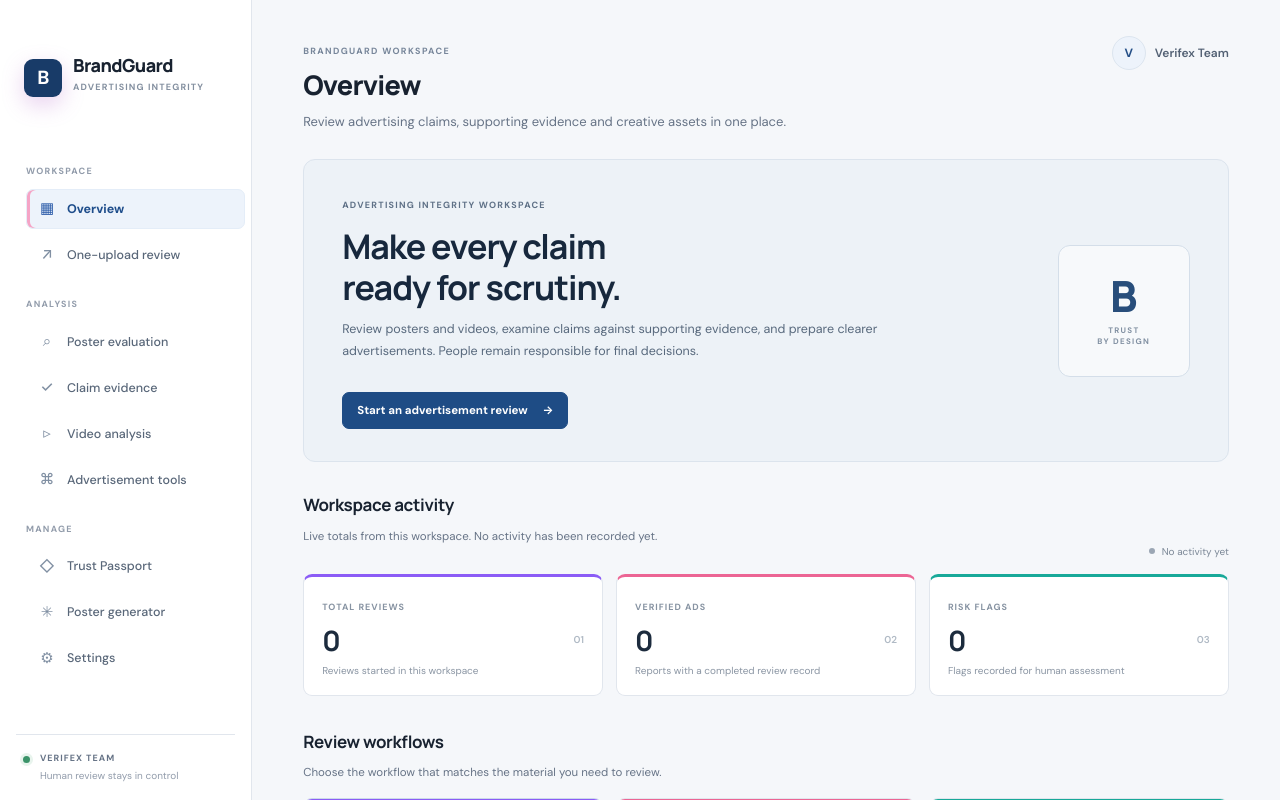
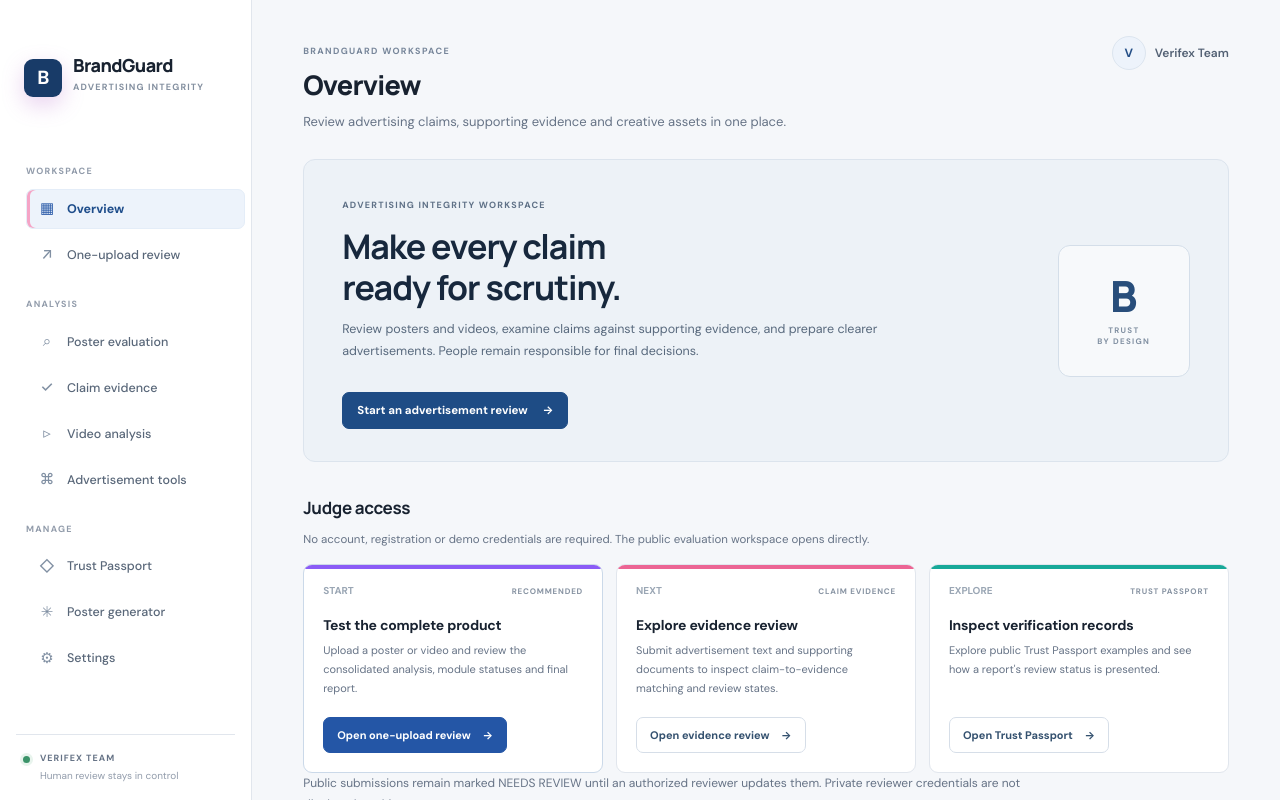
Before and after one commit to Sagarkrishna27/brandguard-verifex, a React (Vite) app: page / in a window 1280 px wide. Shown: the top 800 px of the page. Built offline with nearby package versions, Linux system fonts and the light colour scheme; no server answers.

Commit message:
Add clear no-login judge access and workflow shortcuts

```diff
--- a/src/components/Dashboard.jsx
+++ b/src/components/Dashboard.jsx
@@ -29,6 +29,40 @@ function Dashboard({ onNavigate }) {
           <span className="hero-symbol-mark">B</span>
           <span className="hero-symbol-caption">TRUST<br />BY DESIGN</span>
         </div>
+      </section>
+
+      <section className="workflow-section judge-access-section" aria-label="Judge access">
+        <div className="section-heading">
+          <h2>Judge access</h2>
+          <p>No account, registration or demo credentials are required. The public evaluation workspace opens directly.</p>
+        </div>
+        <div className="workflow-grid">
+          <article className="workflow-card workflow-card-featured">
+            <div className="workflow-topline"><span className="workflow-number">START</span><span className="workflow-category">RECOMMENDED</span></div>
+            <h3>Test the complete product</h3>
+            <p>Upload a poster or video and review the consolidated analysis, module statuses and final report.</p>
+            <button className="primary-button" onClick={() => onNavigate('unified')}>
+              Open one-upload review <span aria-hidden="true">→</span>
+            </button>
+          </article>
+          <article className="workflow-card">
+            <div className="workflow-topline"><span className="workflow-number">NEXT</span><span className="workflow-category">CLAIM EVIDENCE</span></div>
+            <h3>Explore evidence review</h3>
+            <p>Submit advertisement text and supporting documents to inspect claim-to-evidence matching and review states.</p>
+            <button className="secondary-button" onClick={() => onNavigate('evidence')}>
+              Open evidence review <span aria-hidden="true">→</span>
+            </button>
+          </article>
+          <article className="workflow-card">
+            <div className="workflow-topline"><span className="workflow-number">EXPLORE</span><span className="workflow-category">TRUST PASSPORT</span></div>
+            <h3>Inspect verification records</h3>
+            <p>Explore public Trust Passport examples and see how a report's review status is presented.</p>
+            <button className="secondary-button" onClick={() => onNavigate('passport')}>
+              Open Trust Passport <span aria-hidden="true">→</span>
+            </button>
+          </article>
+        </div>
+        <p className="page-intro">Public submissions remain marked NEEDS REVIEW until an authorized reviewer updates them. Private reviewer credentials are not displayed on this page.</p>
       </section>
 
       <section className="dashboard-section" aria-label="Workspace activity">
```
